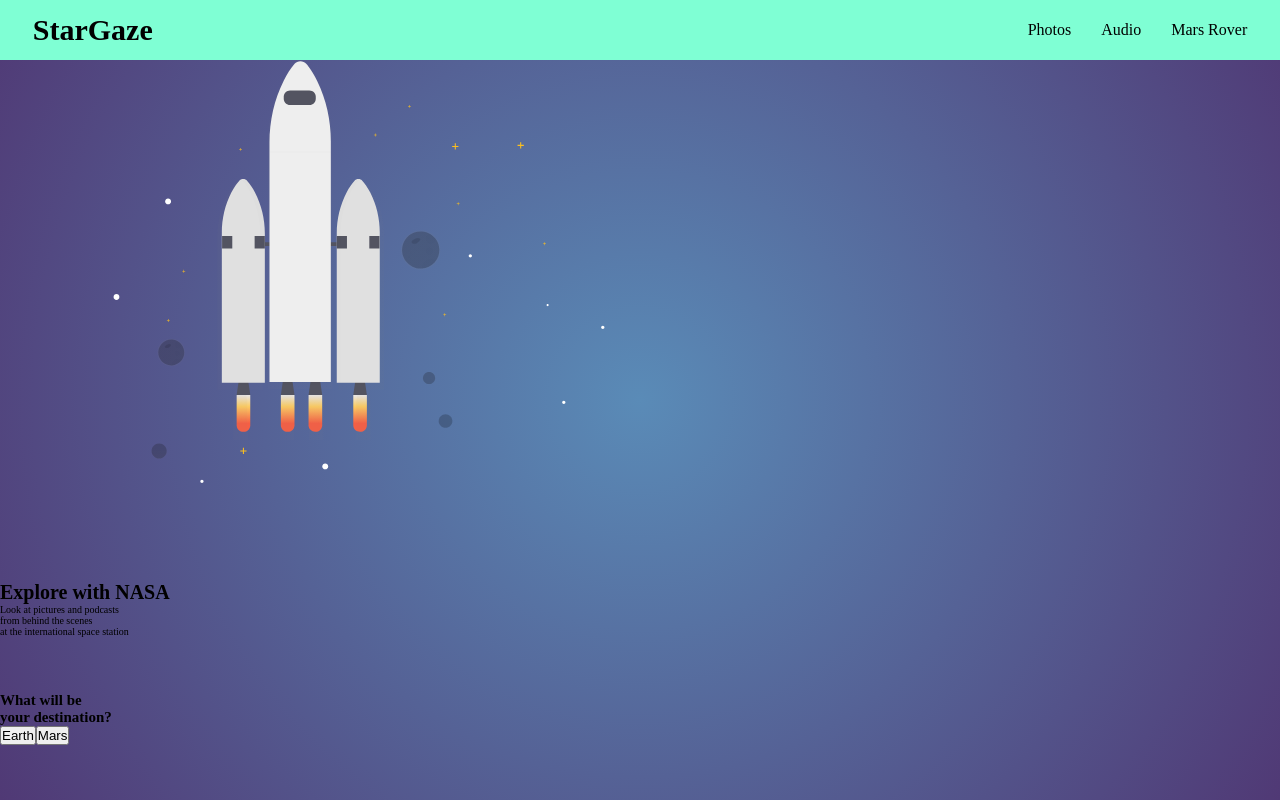
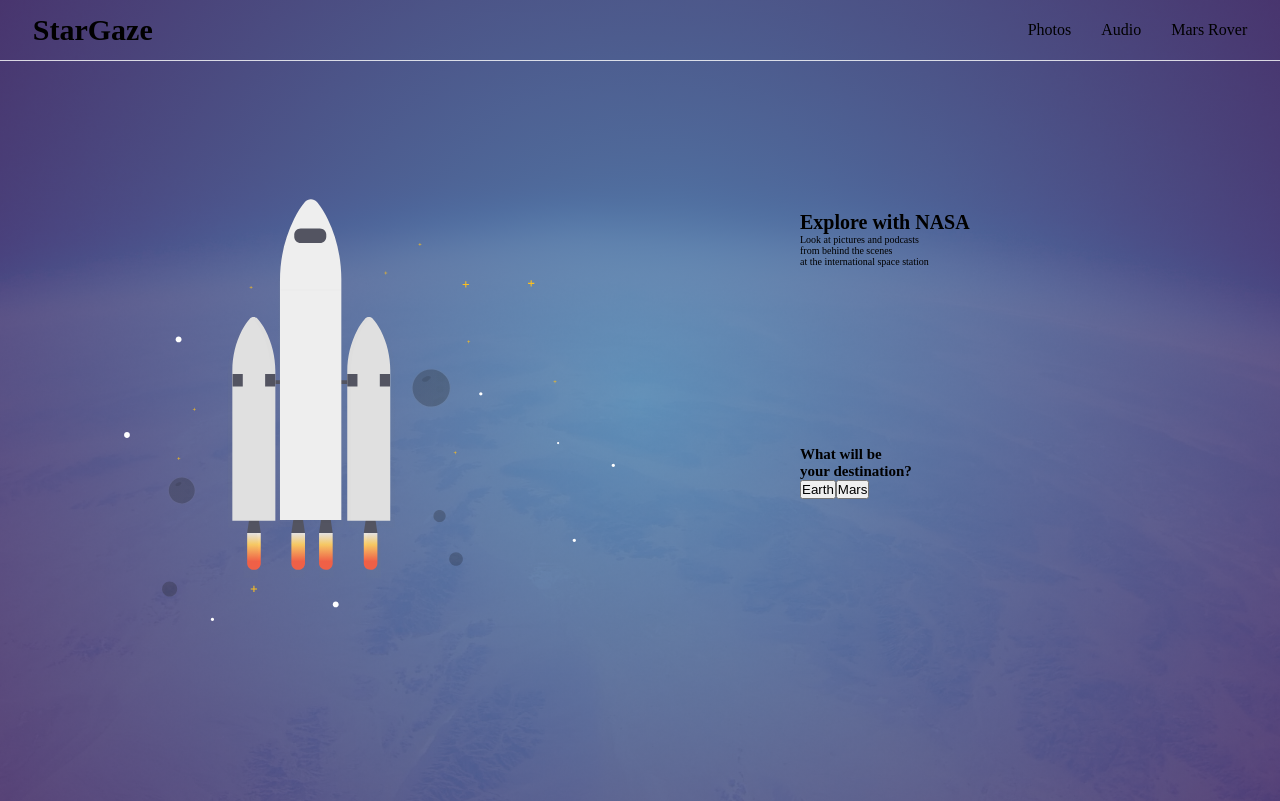
Before and after one commit to Loganpotts1/StarGaze-MKII, a React (Create React App) app: page / in a window 1280 px wide. Built offline with nearby package versions, Linux system fonts and the light colour scheme.

Commit message:
style rocketship and navbar

```diff
--- a/src/components/Rocketship.jsx
+++ b/src/components/Rocketship.jsx
@@ -3,7 +3,7 @@ import React from "react";
 export default function Rocketship() {
 
     return (
-        <svg className="rocket-ship" width="651" height="466" viewBox="0 0 651 466" fill="none" xmlns="http://www.w3.org/2000/svg">
+        <svg className="rocketship" width="651" height="466" viewBox="0 0 651 466" fill="none" xmlns="http://www.w3.org/2000/svg">
             <g id="RocketShip">
             <g clip-path="url(#clip0)">
             <g id="SmallPlanet3">
--- a/src/css/components/_navbar.scss
+++ b/src/css/components/_navbar.scss
@@ -3,10 +3,7 @@
     grid-template-columns: max-content 1fr max-content;
     grid-template-rows: 60px;
     align-items: center;
-
-    //Test
-    background-color: aquamarine;
-    //
+    border-bottom: 1px solid rgba(#fff, .8);
 
     &__logo {
         font-size: 3rem;
--- /dev/null
+++ b/src/css/components/_rocketship.scss
@@ -0,0 +1,6 @@
+.rocketship {
+    grid-column: center-start / col-end 6;
+    grid-row: 1 / -1;
+    width: 150%;
+    margin: 0 -40%;
+}
--- a/src/css/layout/_container.scss
+++ /dev/null
@@ -1,21 +0,0 @@
-.container {
-    display: grid;
-    grid-template-rows: min-content;
-
-    &--landing-page {
-        background: radial-gradient(circle, rgba(90,139,183,1) 0%, rgb(80, 57, 117) 100%);
-        min-height: 100vh;
-    }
-
-    &--photos-page {
-
-    }
-
-    &--audio-page {
-
-    }
-
-    &--mars-page {
-
-    }
-}
--- /dev/null
+++ b/src/css/layout/_layout.scss
@@ -0,0 +1,48 @@
+.container {
+    display: grid;
+    grid-template-rows: min-content;
+
+    &--landing-page {
+        background-image: radial-gradient(circle, rgba(90,139,183,.9) 0%, rgba(80, 57, 117, .9) 100%), url(../images/hero.jpg);
+        background-size: cover;
+        background-position: center;
+
+        .content {
+            display: grid;
+            grid-template-columns:
+            [full-start] 1fr [center-start]
+            repeat(8, [col-start] minmax(min-content, 16rem) [col-end] )
+            [center-end] 1fr [full-end];
+            grid-template-rows: repeat(2, 1fr);
+            grid-row-gap: 3rem;
+            align-items: center;
+
+            //TEST
+            min-height: calc(100vh - 60px);
+            //
+
+            .header {
+                grid-column: col-start 6 / center-end;
+                grid-row: 1 / 2;
+            }
+
+            .cta {
+                grid-column: col-start 6 / center-end;
+                grid-row: 2 / 3;
+                align-self: start;
+            }
+        }
+    }
+
+    &--photos-page {
+
+    }
+
+    &--audio-page {
+
+    }
+
+    &--mars-page {
+
+    }
+}
--- a/src/css/main.scss
+++ b/src/css/main.scss
@@ -1,6 +1,7 @@
 @import "base/base";
 @import "base/animations";
 
-@import "layout/container";
+@import "layout/layout";
 
 @import "components/navbar";
+@import "components/rocketship";
--- a/src/pages/LandingPage.jsx
+++ b/src/pages/LandingPage.jsx
@@ -17,8 +17,9 @@ export default function LandingPage() {
             <Navbar />
 
 
+            <main className="content">
+
                 <Rocketship />
-
 
                 <div className="header">
 
@@ -33,7 +34,6 @@ export default function LandingPage() {
                     </p>
 
                 </div>
-
 
                 <div className="cta">
 
@@ -52,6 +52,8 @@ export default function LandingPage() {
 
                 </div>
 
+            </main>
+
 
         </div>
     );
```
Also changed, not shown: src/css/main.min.css, src/images/hero.jpg (added). Lines whose indentation alone changed are shown as unchanged.
